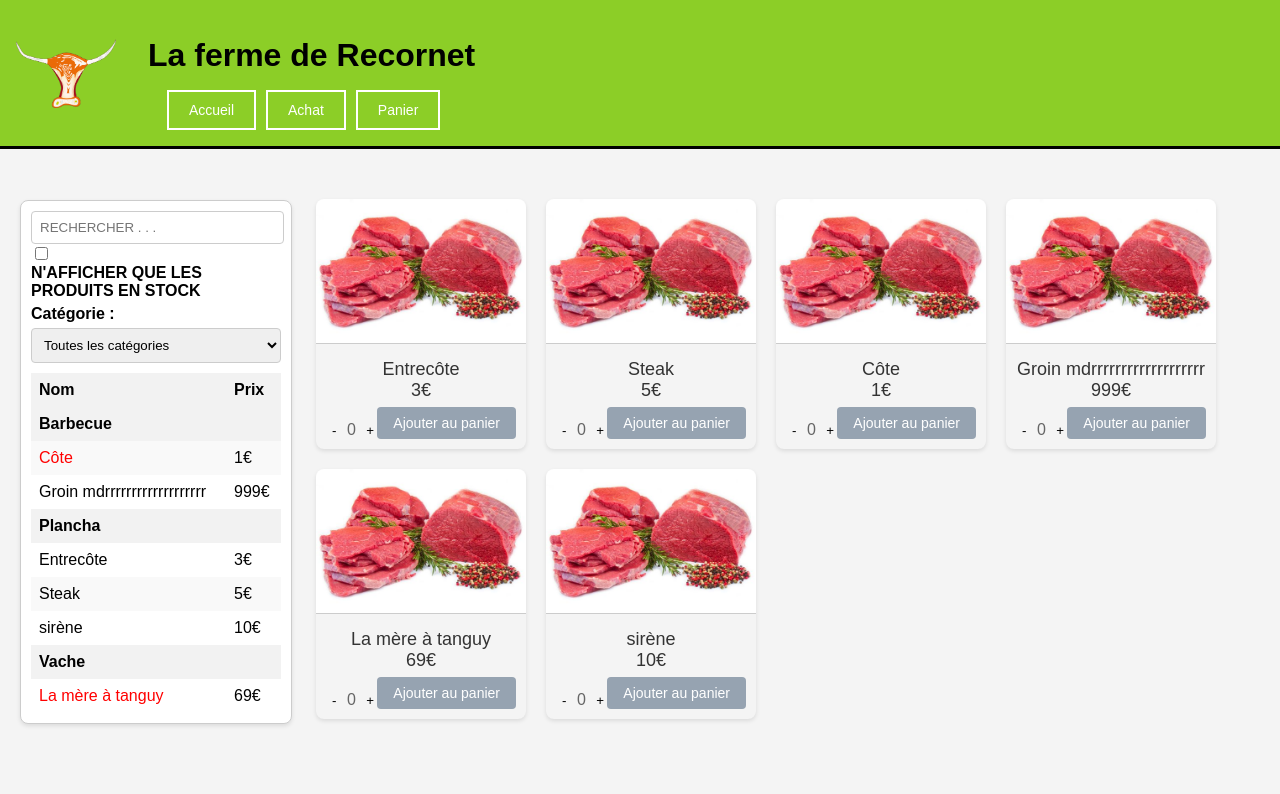
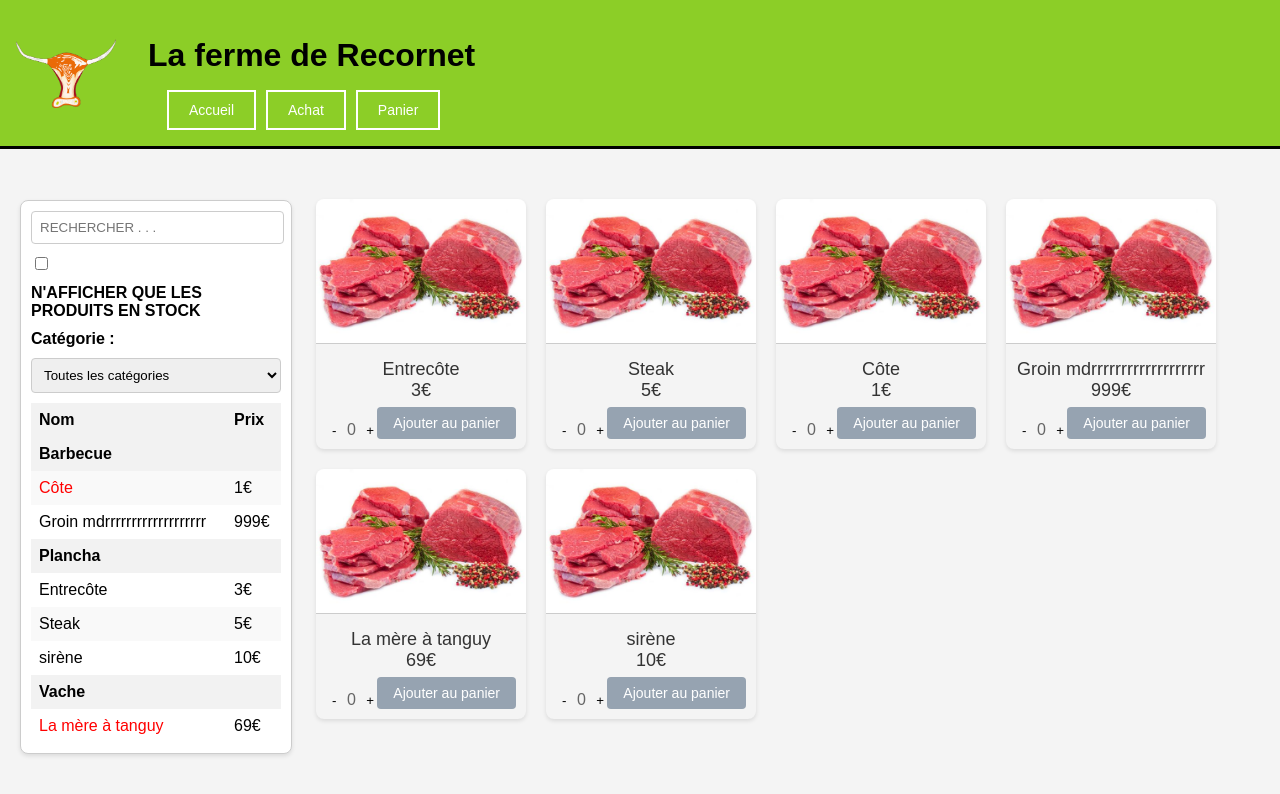
Before and after one commit to Sorohpsoe/WEB, a React (Create React App) app in the folder react_front/: page /achat in a window 1280 px wide. Shown: the top 794 px of the page. Built offline with nearby package versions, Linux system fonts and the light colour scheme.

Commit message:
cataloguecss

```diff
--- a/react_front/src/styles/Catalogue.css
+++ b/react_front/src/styles/Catalogue.css
@@ -15,6 +15,7 @@
 
 .mb-3 input[type="text"] {
   width: calc(100% - 15px); /* Largeur ajustable selon vos préférences */
+  margin-bottom:10px;
 }
 
 
@@ -22,7 +23,14 @@
 label {
   display: block; /* Assurez-vous que les étiquettes s'affichent verticalement */
   font-weight: bold;
-    margin-bottom: 5px; /* Espacement entre les étiquettes */
+  margin-bottom: 10px; /* Espacement entre les étiquettes */
+  margin-top: 10px;
+}
+
+.label-checkbox {
+  display:inline;
+  font-weight:100;
+
 }
 
 select, input[type="text"] {
```
Lines whose indentation alone changed are shown as unchanged.
